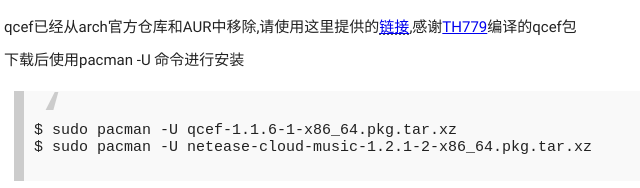
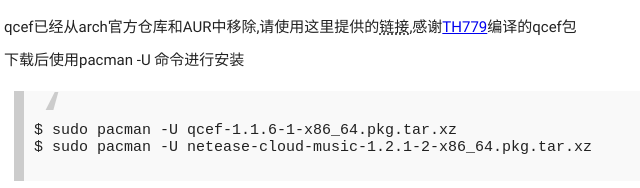
Before and after one commit to Twinkle-qwq/Twinkle-qwq.github.io, a plain HTML site: page index.html in a window 1280 px wide. Shown: the part 1661-1849 px from the top of the page, 4-644 px from the left. Drawn offline with Linux system fonts and the light colour scheme; a web font is replaced by a local one.

Commit message:
Update index.html

```diff
--- a/index.html
+++ b/index.html
@@ -90,7 +90,7 @@ $ sudo mount -t tmpfs -o size=15G tmpfs /tmp
       <pre style="text-decoration: line-through;"><blockquote>
 $ sudo yay -S qcef
       </blockquote></pre>
-      <p>qcef已经从arch官方仓库和AUR中移除,请使用这里提供的<abbr title="在资源干货区,点击直达"><a href="#tab2">链接</a></abbr>,感谢<a href="//github.com/hh2333">TH779</a>编译的qcef包</p>
+      <p>qcef已经从arch官方仓库和AUR中移除,请使用这里提供的<abbr title="在资源干货区">链接</abbr>,感谢<a href="//github.com/hh2333">TH779</a>编译的qcef包</p>
       <p>下载后使用pacman -U 命令进行安装</p>
       <pre><blockquote>
 $ sudo pacman -U qcef-1.1.6-1-x86_64.pkg.tar.xz
```
